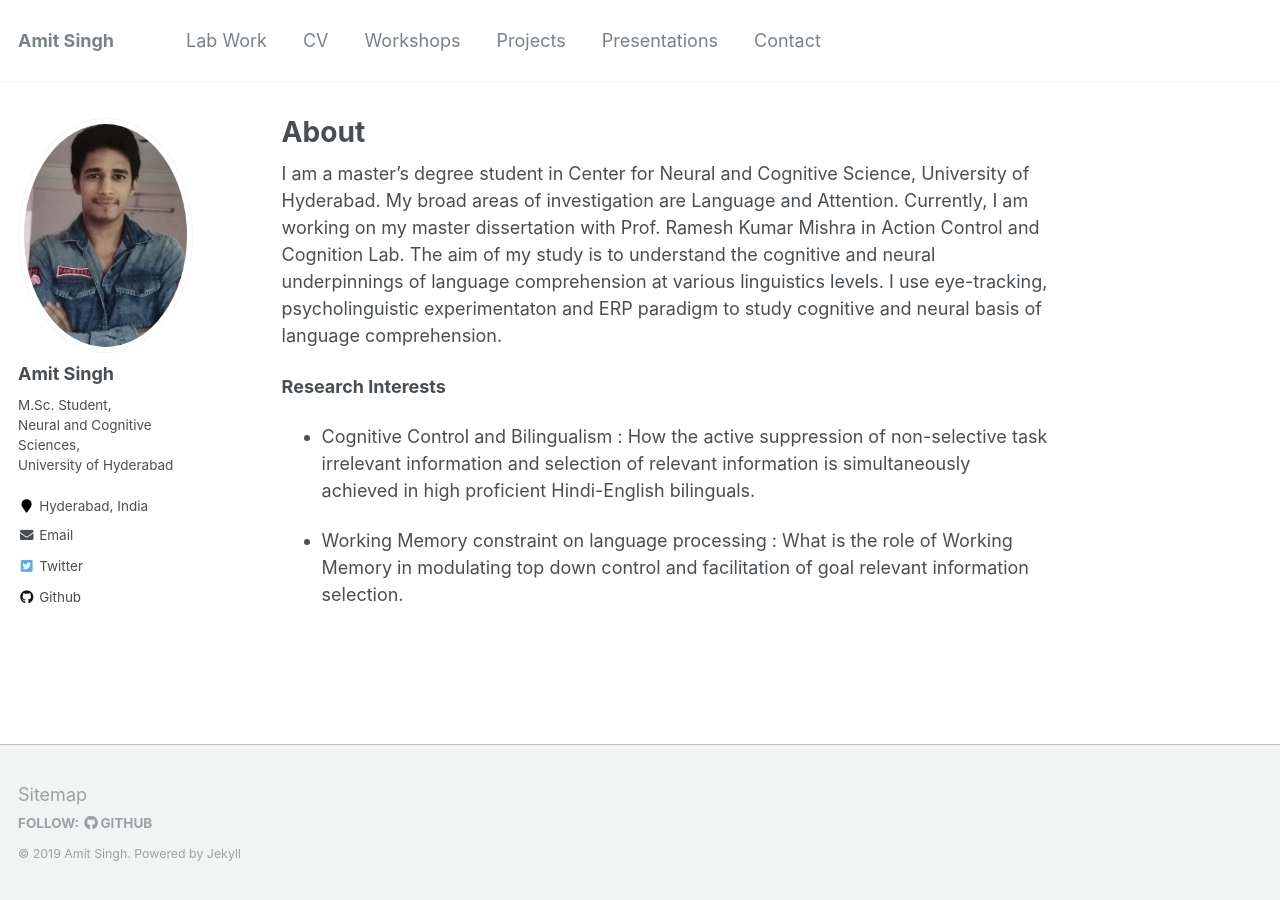
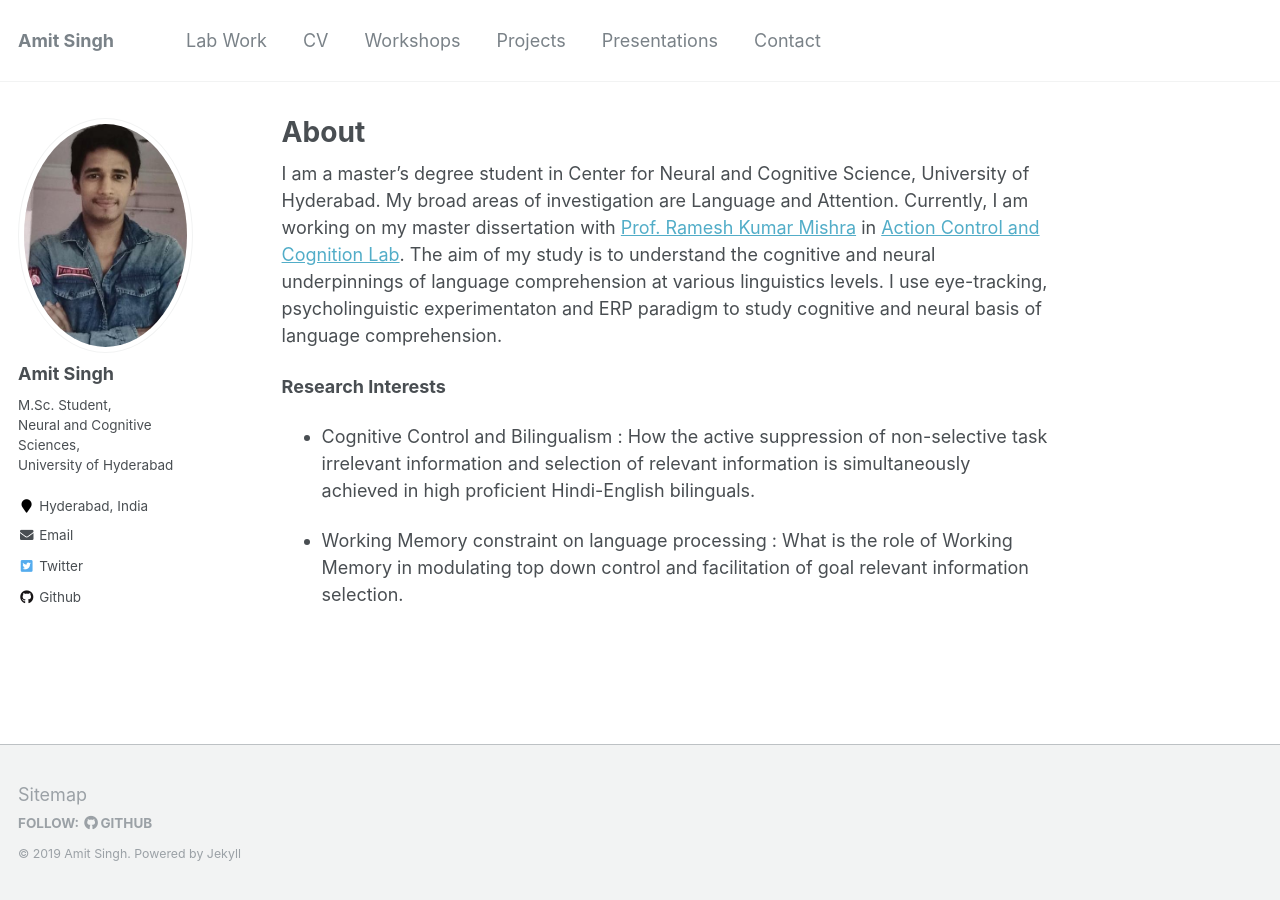
Before and after one commit to amits1ngh/amits1ngh.github.io, a Jekyll site: the page built from _pages/about.md, in a window 1280 px wide. Built offline with Jekyll 4.4.1, drawn with Linux system fonts in a browser that asks for light colours; part of the change alters nothing that is shown.

```diff
--- a/_pages/about.md
+++ b/_pages/about.md
@@ -7,7 +7,7 @@ redirect_from:
   - /about/
   - /about.html
 ---
-I am a master's degree student in Center for Neural and Cognitive Science, University of Hyderabad. My broad areas of investigation are Language and Attention. Currently, I am working on my master dissertation with Prof. Ramesh Kumar Mishra in Action Control and Cognition Lab. The aim of my study is to understand the cognitive and neural underpinnings of language comprehension at various linguistics levels. I use eye-tracking, psycholinguistic experimentaton and ERP paradigm to study cognitive and neural basis of language comprehension.
+I am a master's degree student in Center for Neural and Cognitive Science, University of Hyderabad. My broad areas of investigation are Language and Attention. Currently, I am working on my master dissertation with [Prof. Ramesh Kumar Mishra](https://rameshkumarmishra.wordpress.com/) in [Action Control and Cognition Lab](https://actioncontrolcognitionlaboratory.wordpress.com/). The aim of my study is to understand the cognitive and neural underpinnings of language comprehension at various linguistics levels. I use eye-tracking, psycholinguistic experimentaton and ERP paradigm to study cognitive and neural basis of language comprehension.
 
 **Research Interests**
 - Cognitive Control and Bilingualism : How the active suppression of non-selective task irrelevant information and selection of relevant information is simultaneously achieved in high proficient Hindi-English bilinguals.
```
